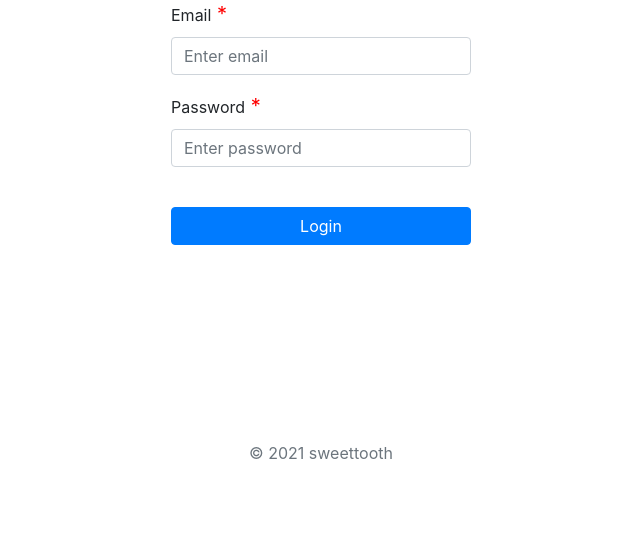
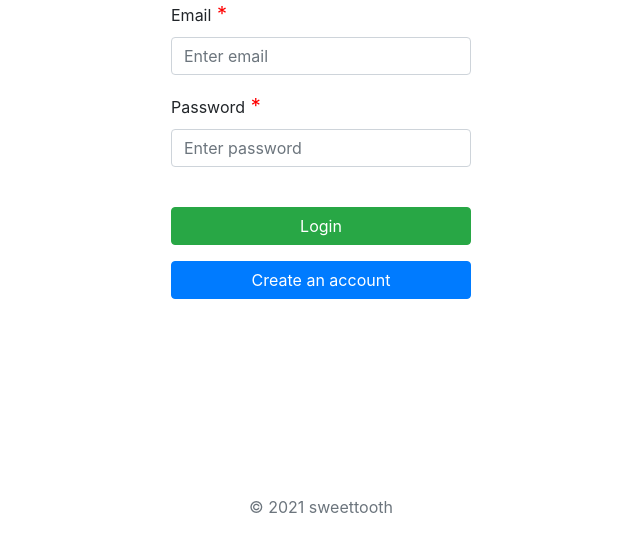
Before and after one commit to Ayushijain-vanshikaDua/DevProject, a Django app: page /shop/login/ in a window 1280 px wide. Shown: the part 173-712 px from the top of the page, without its empty margins (319-959 px from the left). Run offline with Django 3.2, Linux system fonts and the light colour scheme; some libraries are stand-ins or nearby versions.

Commit message:
signin and signup changed

```diff
--- a/shop/templates/shop/login.html
+++ b/shop/templates/shop/login.html
@@ -31,7 +31,8 @@
     </div>
     <br>
 
-    <button type="submit" class="w-100 btn btn-primary">Login</button>
+    <button type="submit" class="w-100 btn btn-success">Login</button>
+    <a href="/shop/signup/" class="w-100 btn btn-primary mt-3">Create an account</a>
 
 </form>
 </div>
```
